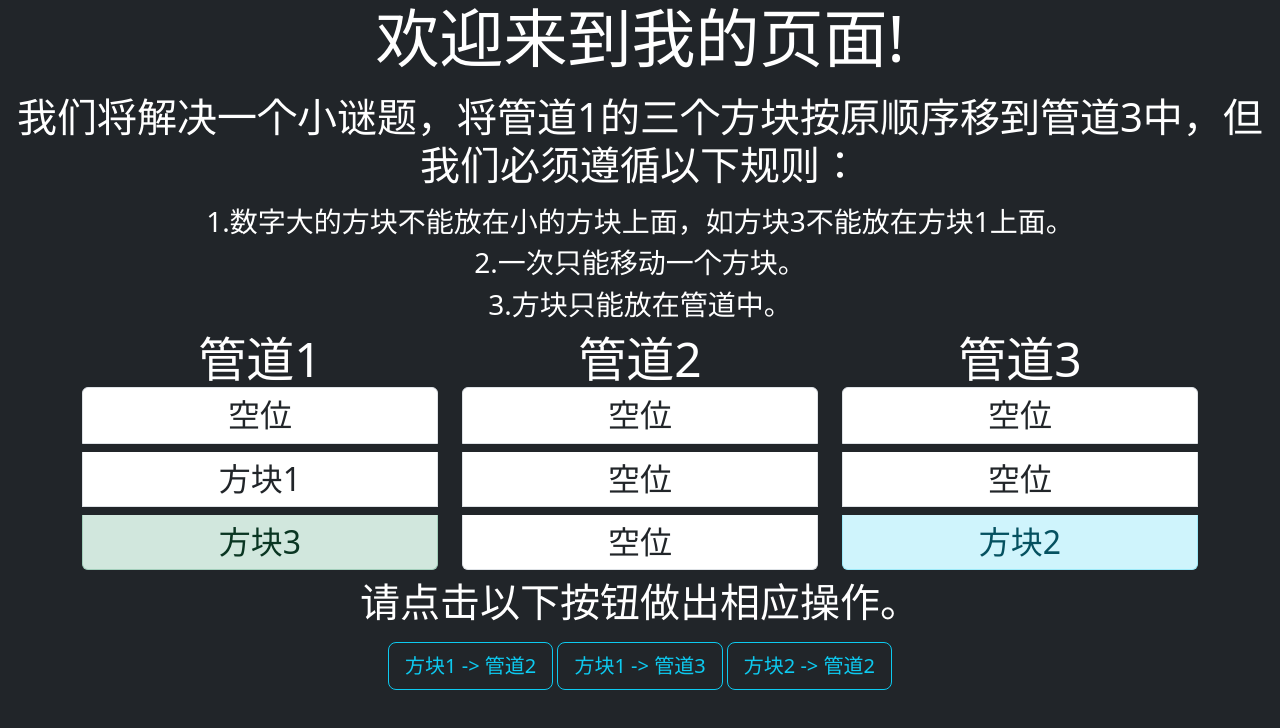
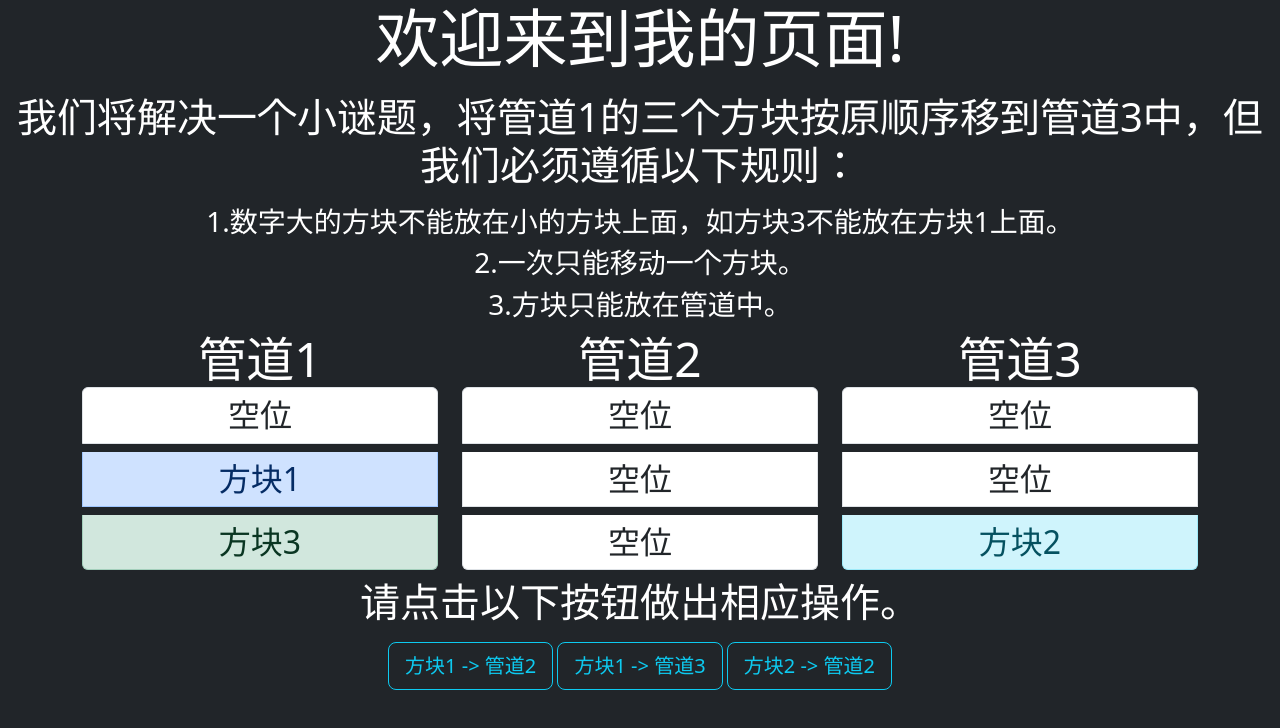
Before and after one commit to bigsmart-cpu/bigsmart-cpu.github.io, a plain HTML site: page 013000002.html in a window 1280 px wide. Drawn offline with nearby package versions, Linux system fonts and the light colour scheme; a script that the page names is missing.

Commit message:
Create 013000002.html

```diff
--- a/013000002.html
+++ b/013000002.html
@@ -36,7 +36,7 @@
           <div class="col">
             <div class="list-group">
               <a  class="h2 list-group-item">空位</a>
-              <a  class="h2 list-group-item list-group-item-primay">方块1</a>
+              <a  class="h2 list-group-item list-group-item-primary">方块1</a>
               <a  class="h2 list-group-item list-group-item-success">方块3</a>
             </div>
           </div>
```
